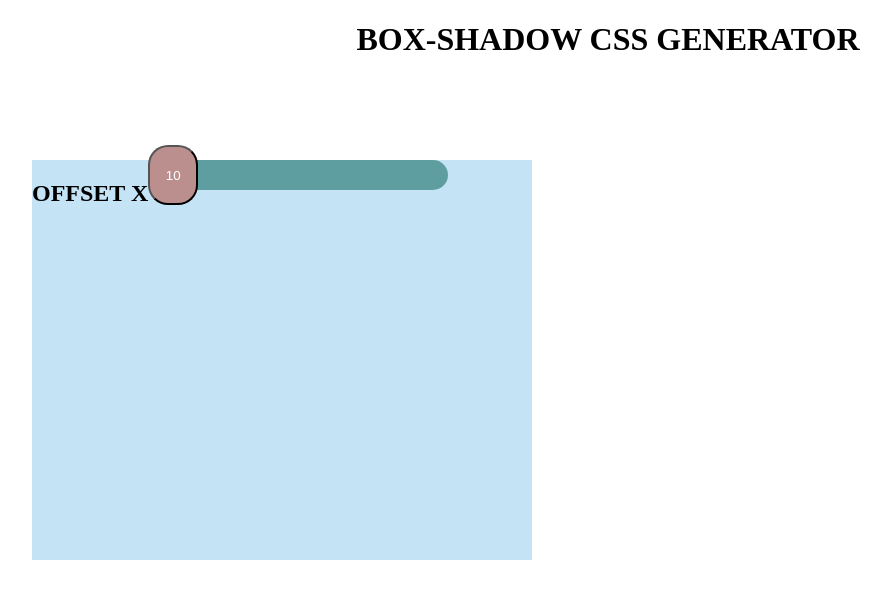
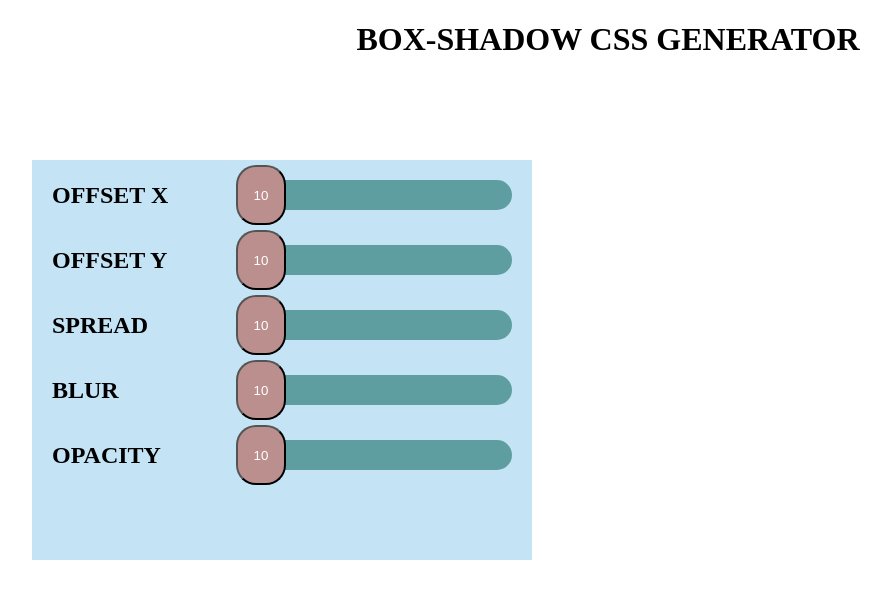
Before and after one commit to Szadziu/boxShadowCSSGenerator, a React (Create React App) app: page / in a window 1280 px wide. Shown: the top 598 px of the page, without its empty margins (32-923 px from the left). Built offline with nearby package versions, Linux system fonts and the light colour scheme.

Commit message:
feature // added functions handle drag item

```diff
--- a/src/components/DraggableItem/DraggableItem.jsx
+++ b/src/components/DraggableItem/DraggableItem.jsx
@@ -1,7 +1,16 @@
 import * as P from "./parts";
 
-const DraggableItem = () => {
-  return <P.Item>10</P.Item>;
+const DraggableItem = ({ onMouseDown, onMouseUp, onMouseMove, position }) => {
+  return (
+    <P.Item
+      position={position}
+      onMouseDown={onMouseDown}
+      onMouseUp={onMouseUp}
+      onMouseMove={onMouseMove}
+    >
+      10
+    </P.Item>
+  );
 };
 
 export default DraggableItem;
--- a/src/components/DraggableItem/parts.js
+++ b/src/components/DraggableItem/parts.js
@@ -3,7 +3,7 @@ import styled from "styled-components";
 export const Item = styled.button`
   position: absolute;
   top: -50%;
-  left: 0;
+  left: ${({ position }) => position + "px"};
 
   width: 50px;
   height: 60px;
--- a/src/components/PropertySlider/PropertySlider.jsx
+++ b/src/components/PropertySlider/PropertySlider.jsx
@@ -1,15 +1,50 @@
+import { useState, useRef } from "react";
 import DraggableItem from "../DraggableItem/DraggableItem";
 
 import * as P from "./parts";
 
 const PropertySlider = ({ name }) => {
+  const dragRef = useRef(null);
+  const [isDrag, setIsDrag] = useState(false);
+  const [itemPosition, setItemPosition] = useState(0);
+
+  const moveItem = (e) => {
+    if (isDrag) {
+      console.log(e.clientX);
+    }
+  };
+
+  const dragItem = (e) => {
+    moveItem(e);
+  };
+
+  const dragStart = (e) => {
+    console.log(e.clientX);
+    setIsDrag(true);
+  };
+
+  const dragStop = () => {
+    setIsDrag(false);
+    console.log("stop");
+  };
+
+  // const elementX = dragRef.current.getBoundingClientRect().x;
+
   return (
-    <P.Wrapper>
-      <P.PropertyName>{name}</P.PropertyName>
-      <P.Slider>
-        <DraggableItem />
-      </P.Slider>
-    </P.Wrapper>
+    <>
+      <P.Wrapper>
+        <P.PropertyName>{name}</P.PropertyName>
+        <P.Slider>
+          <DraggableItem
+            position={itemPosition}
+            ref={dragRef}
+            onMouseDown={dragStart}
+            onMouseUp={dragStop}
+            onMouseMove={dragItem}
+          />
+        </P.Slider>
+      </P.Wrapper>
+    </>
   );
 };
 
--- a/src/components/PropertySlider/parts.js
+++ b/src/components/PropertySlider/parts.js
@@ -2,6 +2,11 @@ import styled from "styled-components";
 
 export const Wrapper = styled.div`
   display: flex;
+  align-items: center;
+  justify-content: space-between;
+
+  height: 15%;
+  margin: 5px 20px;
 `;
 
 export const PropertyName = styled.h2`
--- a/src/components/UserPanel/UserPanel.jsx
+++ b/src/components/UserPanel/UserPanel.jsx
@@ -5,6 +5,10 @@ const UserPanel = () => {
   return (
     <P.Panel>
       <PropertySlider name="offset x" />
+      <PropertySlider name="offset y" />
+      <PropertySlider name="spread" />
+      <PropertySlider name="blur" />
+      <PropertySlider name="opacity" />
     </P.Panel>
   );
 };
```
